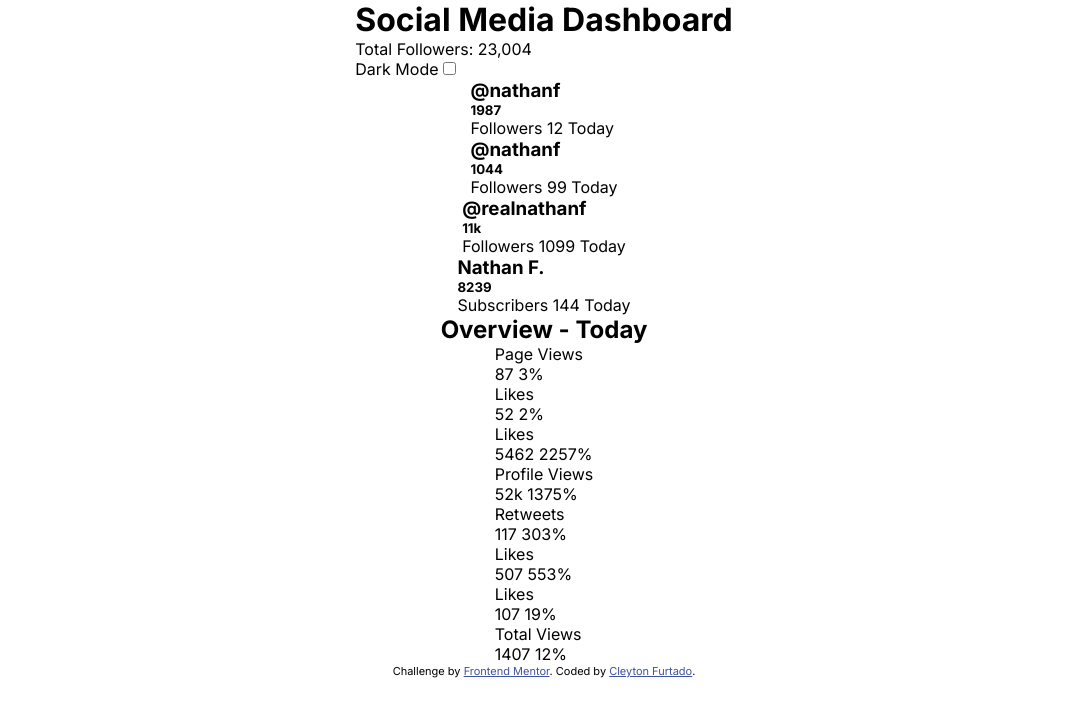
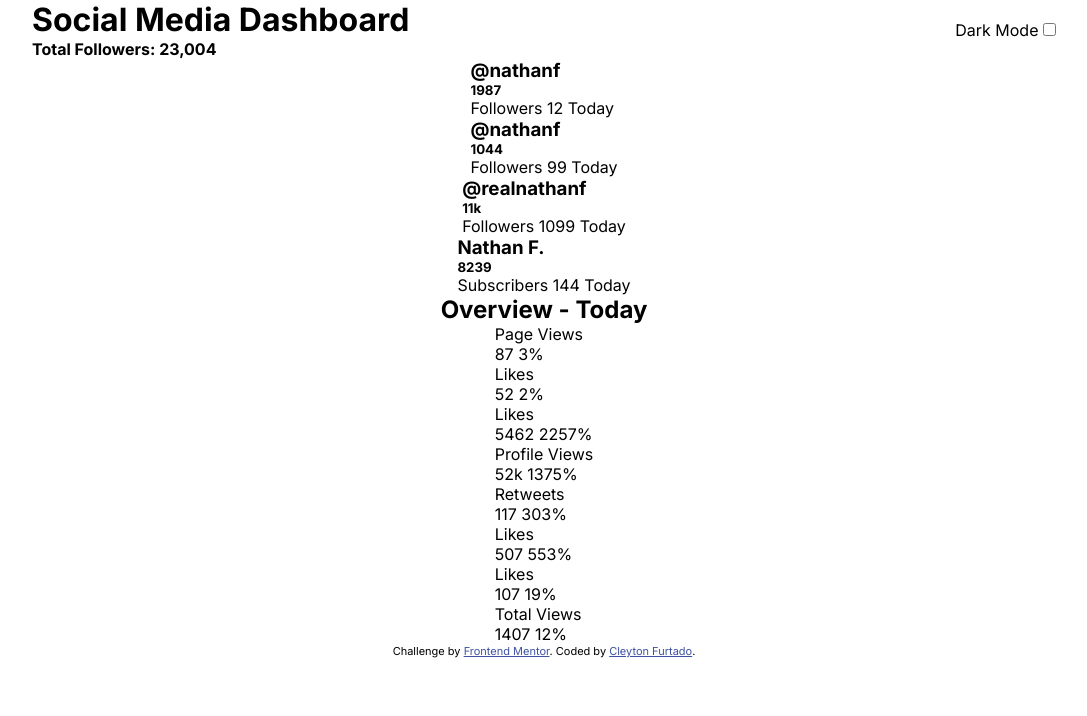
Before and after one commit to CleytonRR/social-media-dashboard, a plain HTML site: page index.html in a window 1280 px wide. Shown: the whole page, without its empty margins (96-1183 px from the left). Drawn offline with Linux system fonts and the light colour scheme.

Commit message:
Define style for header

```diff
--- a/css/styles.css
+++ b/css/styles.css
@@ -19,6 +19,18 @@ main {
   flex-direction: column;
   align-items: center;
   justify-content: center;
+  max-width: 1440px;
+}
+
+header {
+  width: 80%;
+  display: flex;
+  justify-content: space-between;
+  align-items: center;
+}
+
+header span {
+  font-weight: bold;
 }
 
 .attribution {
```
